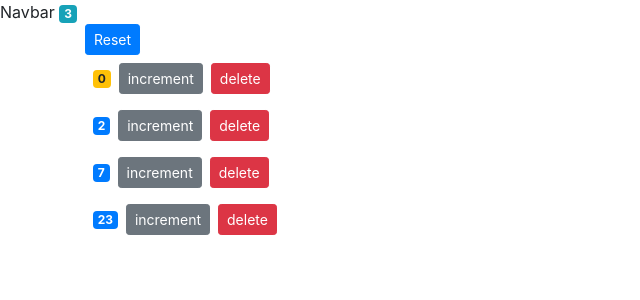
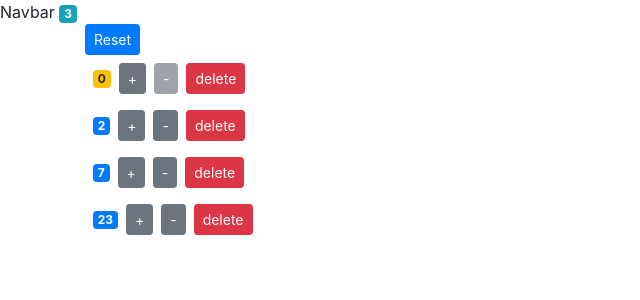
Before and after one commit to jesiolowski-wsb/react2024_podyplomowka, a React (Create React App) app: page / in a window 1280 px wide. Shown: the top 300 px of the page, without its empty margins (0-640 px from the left). Built offline with nearby package versions, Linux system fonts and the light colour scheme.

Commit message:
adding decrement button

```diff
--- a/src/App.js
+++ b/src/App.js
@@ -33,6 +33,14 @@ function App() {
     setCounters(countersUpdated);
   };
 
+  const handleDecrement = (counter) => {
+    const countersUpdated = [...counters];
+    const index = countersUpdated.indexOf(counter);
+    countersUpdated[index] = { ...counter };
+    countersUpdated[index].value--;
+    setCounters(countersUpdated);
+  };
+
   return (
     <>
       <Navbar totalCounters={counters.filter((c) => c.value > 0).length} />
@@ -40,6 +48,7 @@ function App() {
         <Counters
           counters={counters}
           onIncrement={handleIncrement}
+          onDecrement={handleDecrement}
           onDelete={handleDelete}
           onReset={handleReset}
         />
--- a/src/components/counter.jsx
+++ b/src/components/counter.jsx
@@ -1,4 +1,4 @@
-import React from "react";
+import React, { useEffect } from "react";
 
 const Counter = (props) => {
   let classes = "badge m-2 badge-";
@@ -11,11 +11,18 @@ const Counter = (props) => {
         onClick={() => props.onIncrement(props.counter)}
         className={"btn btn-secondary btn-sm"}
       >
-        increment
+        +
+      </button>
+      <button
+        onClick={() => props.onDecrement(props.counter)}
+        className="btn btn-secondary btn-sm m-2"
+        disabled={props.counter.value === 0}
+      >
+        -
       </button>
       <button
         onClick={() => props.onDelete(props.counter.id)}
-        className="btn btn-sm btn-danger m-2"
+        className="btn btn-sm btn-danger"
       >
         delete
       </button>
--- a/src/components/counters.jsx
+++ b/src/components/counters.jsx
@@ -1,7 +1,13 @@
 import React from "react";
 import Counter from "./counter";
 
-const Counters = ({ counters, onReset, onDelete, onIncrement }) => {
+const Counters = ({
+  counters,
+  onReset,
+  onDelete,
+  onIncrement,
+  onDecrement,
+}) => {
   return (
     <div>
       <button onClick={onReset} className={"btn btn-sm btn-primary"}>
@@ -13,6 +19,7 @@ const Counters = ({ counters, onReset, onDelete, onIncrement }) => {
           counter={counter}
           onDelete={onDelete}
           onIncrement={onIncrement}
+          onDecrement={onDecrement}
         />
       ))}
     </div>
```
